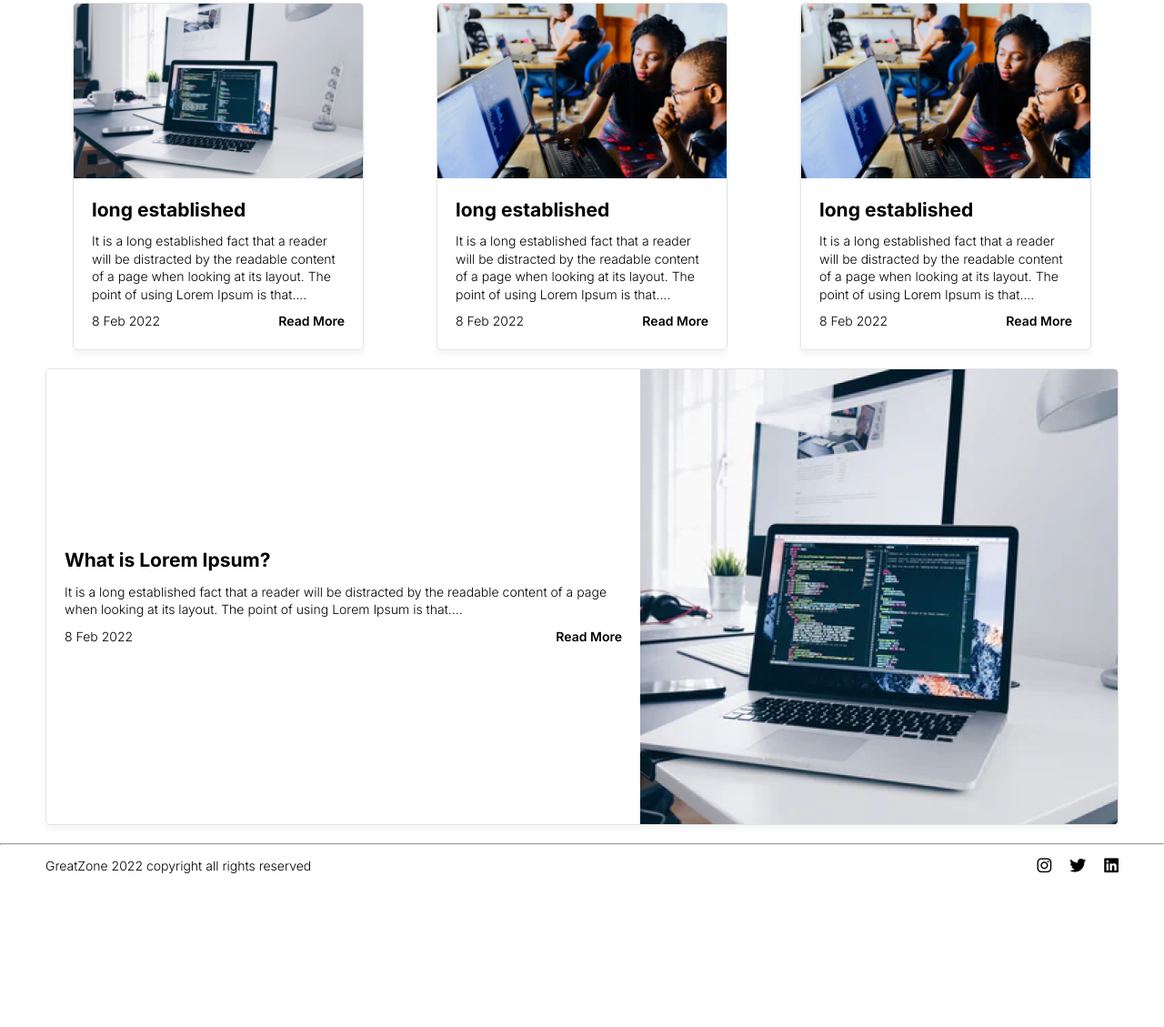
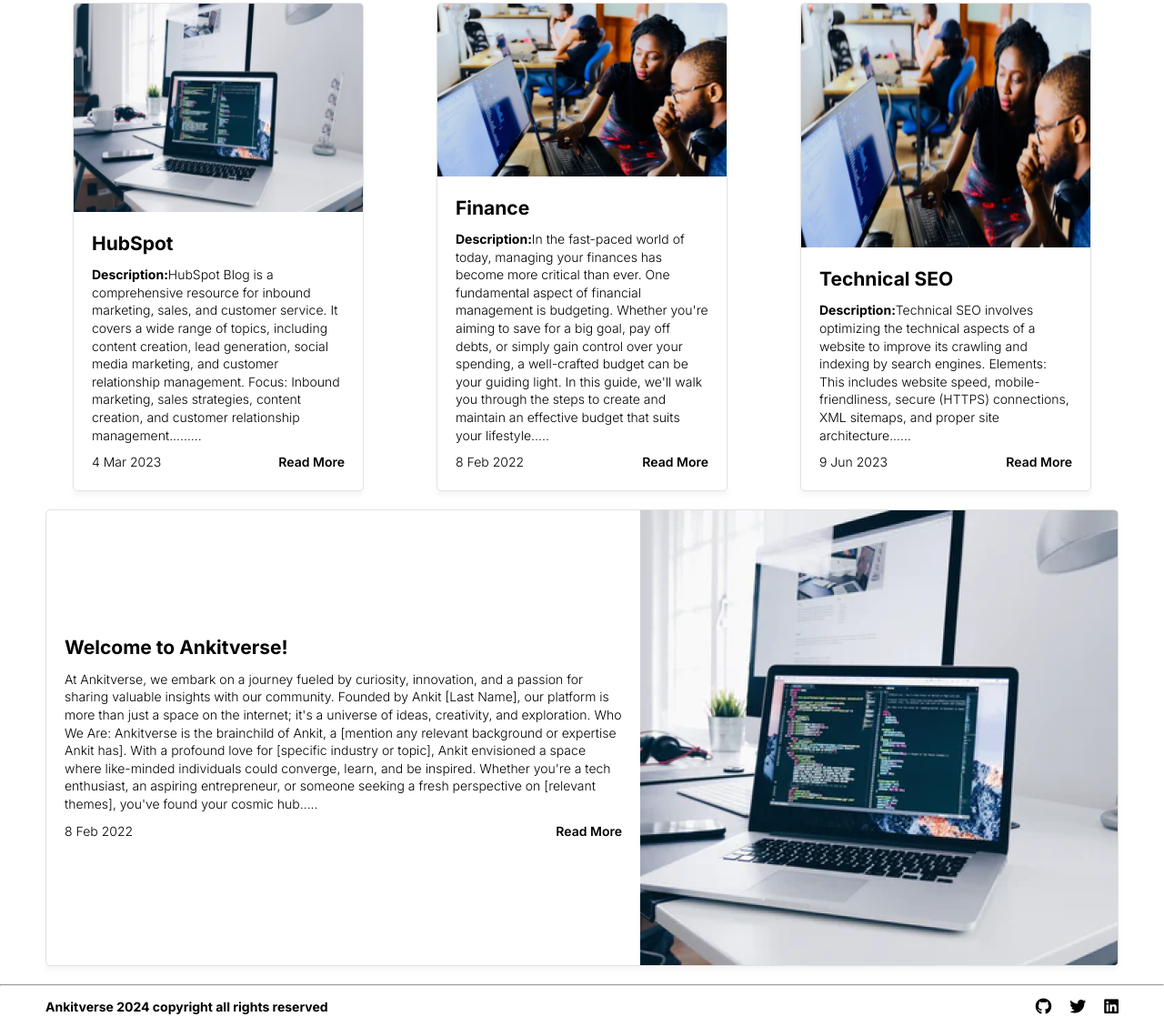
Before and after one commit to itsankit070/Blog-App, a plain HTML site: page index.html in a window 1280 px wide. Shown: the part 693-1822 px from the top of the page at 91% size. Before the commit the page ends 1667 px from the top, so only its background shows below. Drawn offline with Linux system fonts and the light colour scheme.

Commit message:
Update index.html

```diff
--- a/index.html
+++ b/index.html
@@ -5,15 +5,16 @@
   <meta charset="UTF-8" />
   <meta http-equiv="X-UA-Compatible" content="IE=edge" />
   <meta name="viewport" content="width=device-width, initial-scale=1.0" />
-  <title>Home Page | Blog Website</title>
+  <title>Ankitverse</title>
   <link rel="stylesheet" href="style.css" />
+  <link rel="icon" href="images/banner.png">
   <script src="https://kit.fontawesome.com/7a4b62b0a4.js" crossorigin="anonymous"></script>
 </head>
 
 <body>
   <header>
     <nav>
-      <h1>Great Zone</h1>
+      <h1>Ankitverse</h1>
       <ul>
         <a href="index.html">
           <li>Home</li>
@@ -21,14 +22,20 @@
         <a href="post.html">
           <li>Post</li>
         </a>
+        <span id="register">
+          <a href="register.html">
+            <li>Register</li>
+          </a>
+        </span>
         <li>
-          <a href="index.html"><i class="fa fa-instagram"></i></a>
+          <a href="https://github.com/itsankit070" target="_blank"> <i class="fa fa-github"></i></a>
         </li>
         <li>
-          <a href="index.html"><i class="fa fa-twitter"></i></a>
+          <a href="https://twitter.com/itsankit070" target="_blank"> <i class="fa fa-twitter"></i></a>
         </li>
         <li>
-          <a href="index.html"><i class="fab fa-linkedin"></i></a>
+          <a href="https://www.linkedin.com/in/ankit-kumar-42492225b/" target="_blank"> <i
+              class="fab fa-linkedin"></i></a>
         </li>
       </ul>
     </nav>
@@ -45,11 +52,13 @@
     </section>
     <div class="h-card">
       <div class="card_content">
-        <h2>long established</h2>
+        <h2>TechCrunch</h2>
         <p>
-          It is a long established fact that a reader will be distracted by
-          the readable content of a page when looking at its layout. The point
-          of using Lorem Ipsum is that....
+          <b>Description:</b> TechCrunch is a leading technology media property, dedicated to profiling startups,
+          reviewing new
+          Internet products, and breaking tech news. It covers a wide range of topics, including gadgets, apps, AI, and
+          emerging technologies.
+          Focus: Startup culture, technology news, product reviews, and industry analysis....
         </p>
         <div class="status">
           <p>8 Feb 2022</p>
@@ -63,14 +72,16 @@
       <div class="card_wrapper">
         <div class="v-card">
           <div class="card_content">
-            <h2>long established</h2>
+            <h2>HubSpot</h2>
             <p>
-              It is a long established fact that a reader will be distracted
-              by the readable content of a page when looking at its layout.
-              The point of using Lorem Ipsum is that....
+              <b>Description:</b>HubSpot Blog is a comprehensive resource for inbound marketing, sales, and customer
+              service. It covers a wide range of topics, including content creation, lead generation, social media
+              marketing, and customer relationship management.
+              Focus: Inbound marketing, sales strategies, content creation, and customer relationship
+              management.........
             </p>
             <div class="status">
-              <p>8 Feb 2022</p>
+              <p>4 Mar 2023</p>
               <a href="post.html"><button class="read-btn">Read More</button></a>
             </div>
           </div>
@@ -80,11 +91,13 @@
       <div class="card_wrapper">
         <div class="v-card">
           <div class="card_content">
-            <h2>long established</h2>
+            <h2>Finance</h2>
             <p>
-              It is a long established fact that a reader will be distracted
-              by the readable content of a page when looking at its layout.
-              The point of using Lorem Ipsum is that....
+              <b>Description:</b>In the fast-paced world of today, managing your finances has become more critical than
+              ever. One fundamental aspect of financial management is budgeting. Whether you're aiming to save for a big
+              goal, pay off debts, or simply gain control over your spending, a well-crafted budget can be your guiding
+              light. In this guide, we'll walk you through the steps to create and maintain an effective budget that
+              suits your lifestyle.....
             </p>
             <div class="status">
               <p>8 Feb 2022</p>
@@ -97,14 +110,15 @@
       <div class="card_wrapper">
         <div class="v-card">
           <div class="card_content">
-            <h2>long established</h2>
+            <h2>Technical SEO</h2>
             <p>
-              It is a long established fact that a reader will be distracted
-              by the readable content of a page when looking at its layout.
-              The point of using Lorem Ipsum is that....
+              <b>Description:</b>Technical SEO involves optimizing the technical aspects of a website to improve its
+              crawling and indexing by search engines.
+              Elements: This includes website speed, mobile-friendliness, secure (HTTPS) connections, XML sitemaps, and
+              proper site architecture......
             </p>
             <div class="status">
-              <p>8 Feb 2022</p>
+              <p>9 Jun 2023</p>
               <a href="post.html"><button class="read-btn">Read More</button></a>
             </div>
           </div>
@@ -114,11 +128,17 @@
     </div>
     <div class="h-card">
       <div class="card_content">
-        <h2>What is Lorem Ipsum?</h2>
+        <h2>Welcome to Ankitverse!</h2>
         <p>
-          It is a long established fact that a reader will be distracted by
-          the readable content of a page when looking at its layout. The point
-          of using Lorem Ipsum is that....
+          At Ankitverse, we embark on a journey fueled by curiosity, innovation, and a passion for sharing valuable
+          insights with our community. Founded by Ankit [Last Name], our platform is more than just a space on the
+          internet; it's a universe of ideas, creativity, and exploration.
+
+          Who We Are:
+          Ankitverse is the brainchild of Ankit, a [mention any relevant background or expertise Ankit has]. With a
+          profound love for [specific industry or topic], Ankit envisioned a space where like-minded individuals could
+          converge, learn, and be inspired. Whether you're a tech enthusiast, an aspiring entrepreneur, or someone
+          seeking a fresh perspective on [relevant themes], you've found your cosmic hub.....
         </p>
         <div class="status">
           <p>8 Feb 2022</p>
@@ -130,20 +150,22 @@
   </main>
   <hr />
   <footer>
-    <p>GreatZone 2022 copyright all rights reserved</p>
+    <p><b>Ankitverse 2024 copyright all rights reserved</b></p>
 
     <ul>
       <li>
-        <i class="fa fa-instagram"></i>
+        <a href="https://github.com/itsankit070" target="_blank"> <i class="fa fa-github"></i></a>
       </li>
       <li>
-        <i class="fa fa-twitter"></i>
+        <a href="https://twitter.com/itsankit070" target="_blank"> <i class="fa fa-twitter"></i></a>
       </li>
       <li>
-        <i class="fab fa-linkedin"></i>
+        <a href="https://www.linkedin.com/in/ankit-kumar-42492225b/" target="_blank"> <i
+            class="fab fa-linkedin"></i></a>
       </li>
     </ul>
   </footer>
+  <script src="script.js"></script>
 </body>
 
 </html>
```
